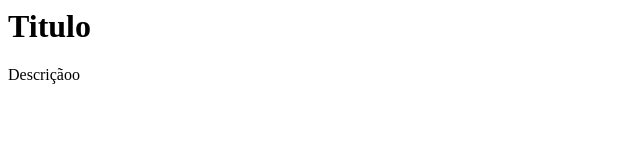
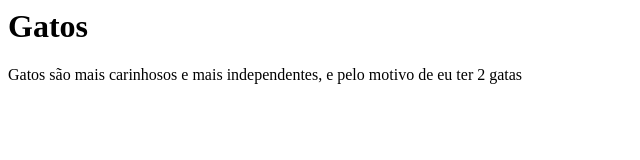
Before and after one commit to bryan-Muller12/CapacitacaoGit, a plain HTML site: page index.html in a window 1280 px wide. Shown: the whole page, without its empty margins (0-640 px from the left). Drawn offline with Linux system fonts and the light colour scheme.

Commit message:
Eu prefiro gatos

```diff
--- a/index.html
+++ b/index.html
@@ -1,3 +1,3 @@
-<h1>Titulo</h1>
+<h1>Gatos</h1>
 
-<p>Descriçãoo</p>
+<p>Gatos são mais carinhosos e mais independentes, e pelo motivo de eu ter 2 gatas</p>
```
